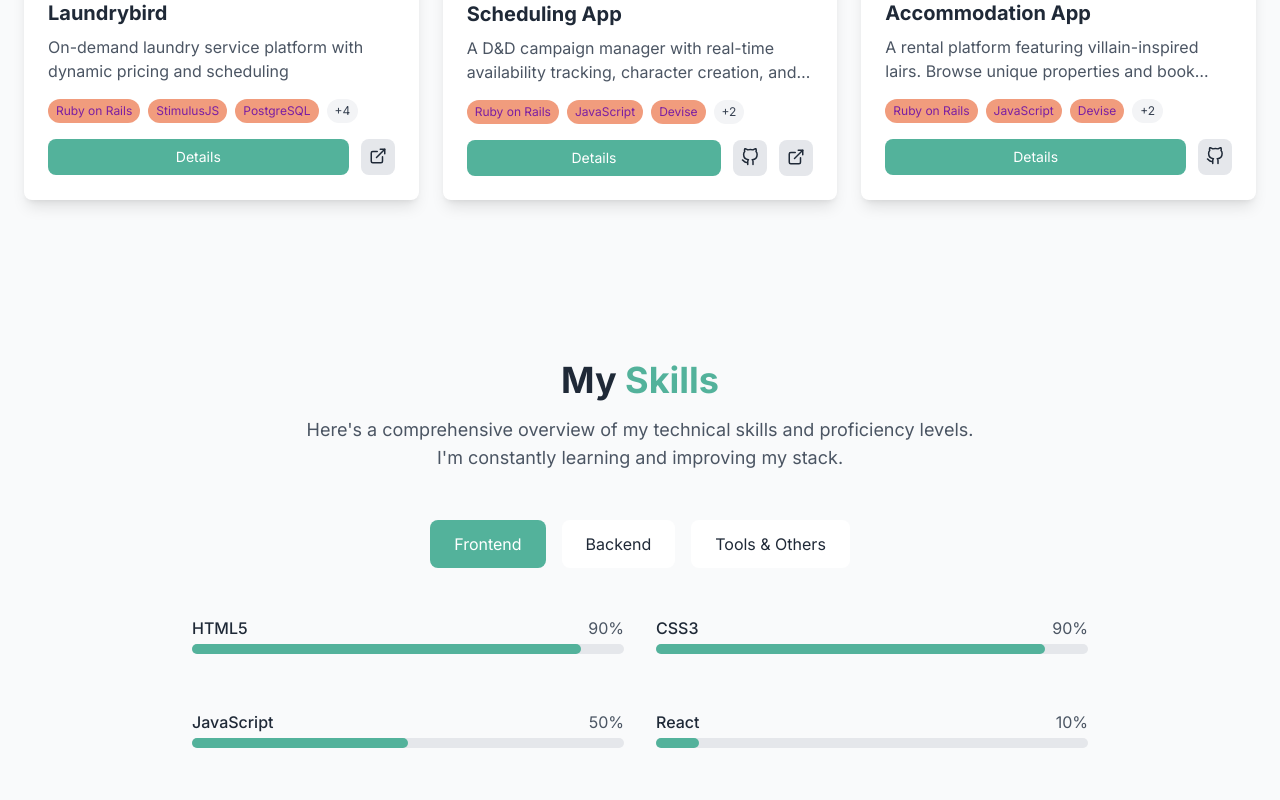
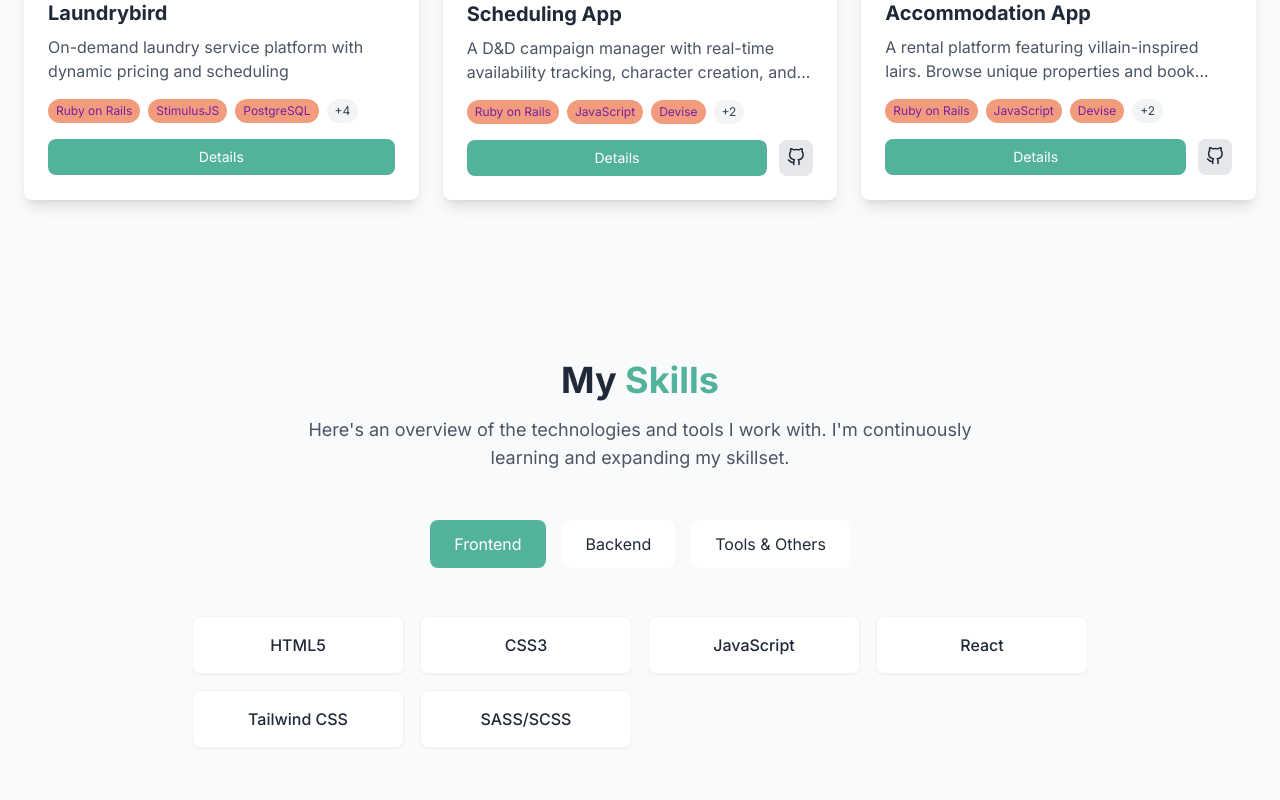
Before and after one commit to Vohok001/portfolio-v2, a React (Vite) app: page / in a window 1280 px wide. Shown: the part 2580-3380 px from the top of the page. Built offline with nearby package versions, Linux system fonts and the light colour scheme.

Commit message:
amended skills

```diff
--- a/src/components/sections/Skills.jsx
+++ b/src/components/sections/Skills.jsx
@@ -1,4 +1,3 @@
-// src/components/sections/Skills.jsx
 import { useState } from 'react';
 import { motion } from 'framer-motion';
 import { skills } from '../../data/skills';
@@ -40,7 +39,7 @@ const Skills = () => {
             My <span className="text-blue-600">Skills</span>
           </h2>
           <p className="text-lg text-gray-600 dark:text-gray-400 max-w-2xl mx-auto">
-            Here's a comprehensive overview of my technical skills and proficiency levels. I'm constantly learning and improving my stack.
+            Here's an overview of the technologies and tools I work with. I'm continuously learning and expanding my skillset.
           </p>
         </motion.div>
 
@@ -72,22 +71,14 @@ const Skills = () => {
               whileInView="visible"
               viewport={{ once: true }}
             >
-              <div className="grid md:grid-cols-2 gap-8">
+              <div className="grid grid-cols-2 sm:grid-cols-3 md:grid-cols-4 gap-4">
                 {skillCategory.items.map((skill) => (
-                  <motion.div key={skill.name} variants={itemVariants} className="mb-6">
-                    <div className="flex justify-between mb-1">
-                      <span className="text-gray-800 dark:text-white font-medium">{skill.name}</span>
-                      <span className="text-gray-600 dark:text-gray-400">{skill.level}%</span>
-                    </div>
-                    <div className="w-full bg-gray-200 dark:bg-gray-700 rounded-full h-2.5">
-                      <motion.div
-                        className="bg-blue-600 h-2.5 rounded-full"
-                        initial={{ width: 0 }}
-                        whileInView={{ width: `${skill.level}%` }}
-                        transition={{ duration: 1, delay: 0.3 }}
-                        viewport={{ once: true }}
-                      ></motion.div>
-                    </div>
+                  <motion.div
+                    key={skill.name}
+                    variants={itemVariants}
+                    className="bg-white dark:bg-gray-700 rounded-lg p-4 shadow-sm hover:shadow-md transition-all duration-300 flex items-center justify-center border border-gray-100 dark:border-gray-600"
+                  >
+                    <span className="text-gray-800 dark:text-white font-medium">{skill.name}</span>
                   </motion.div>
                 ))}
               </div>
--- a/src/data/projects.js
+++ b/src/data/projects.js
@@ -29,7 +29,6 @@ export const projects = [
       { type: 'video', src: '/videos/laundry-demo.mp4', poster: '/images/laundry/laundry-poster.png' }
     ],
     technologies: ['Ruby on Rails', 'StimulusJS', 'PostgreSQL', 'SASS/CSS', 'Stripe API', 'Pundit', 'Bootstrap'],
-    liveUrl: 'https://example.com/project1',
     featured: true
   },
   {
@@ -59,7 +58,6 @@ export const projects = [
       { type: 'video', src: '/videos/quest-demo.mp4', poster: '/images/quest/QO-poster.png' }
     ],
     technologies: ['Ruby on Rails', 'JavaScript', 'Devise', 'PostgreSQL', 'SASS/CSS'],
-    liveUrl: 'https://quest-odyssey-roooliver-weaver-d02f7d91e6c9.herokuapp.com/',
     githubUrl: 'https://github.com/RooOliver-Weaver/quest_odyssey',
     featured: true
   },
--- a/tailwind.config.js
+++ b/tailwind.config.js
@@ -35,13 +35,7 @@ export default {
     },
   },
   plugins: [
-    // Add tailwindcss/forms if using forms extensively
-    // require('@tailwindcss/forms'),
 
-    // Add tailwindcss/typography if you need prose classes
-    // require('@tailwindcss/typography'),
-
-    // Add line-clamp functionality
     function ({ addUtilities }) {
       const newUtilities = {
         '.line-clamp-1': {
```
Also changed, not shown: 2 other files (tests, documents, lock files or other folders).
